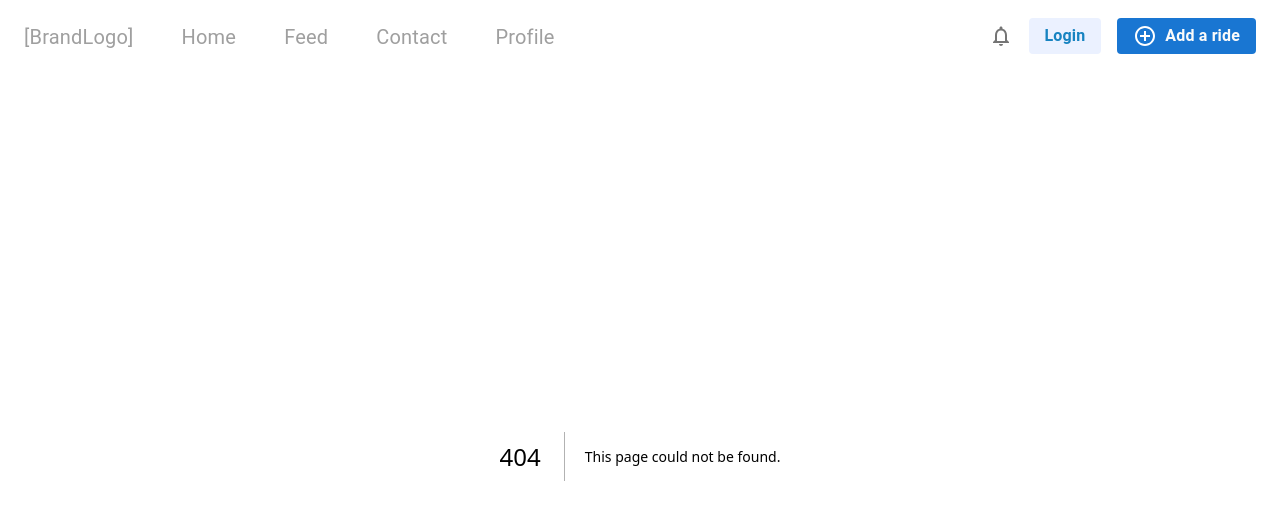
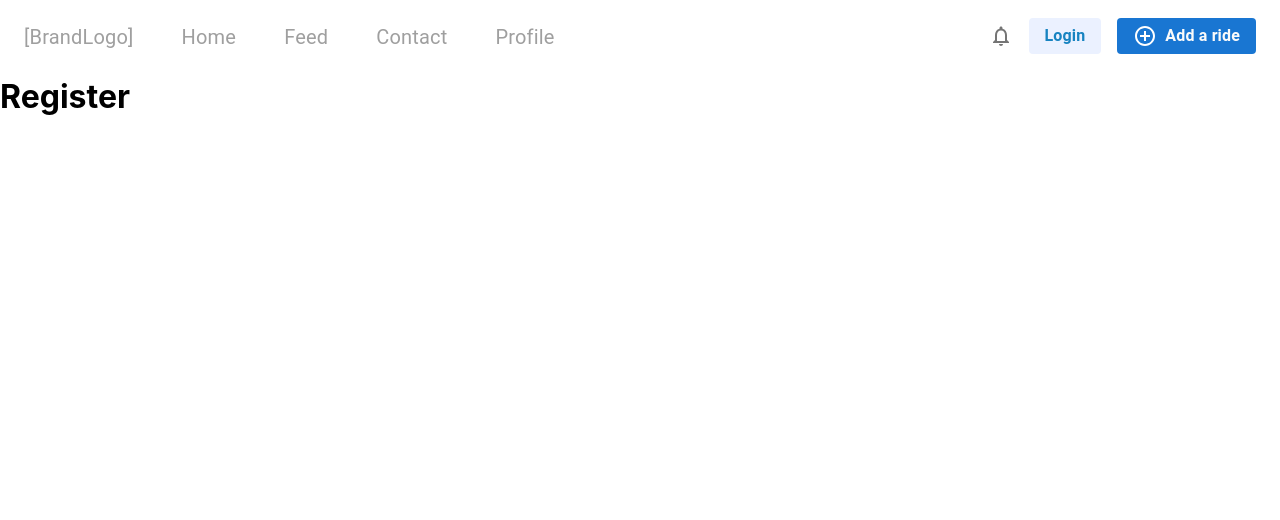
Before and after one commit to ARomaSIZE/paiduaygun, a Next.js app: page /register in a window 1280 px wide. Before the commit this address had no page. Shown: the top 520 px of the page. Built offline with nearby package versions, Linux system fonts and the light colour scheme.

Commit message:
add file login and register

```diff
--- /dev/null
+++ b/pages/register.js
@@ -0,0 +1,7 @@
+export default function Register() {
+    return (
+       <>
+       <h1>Register</h1>
+       </>
+    )
+  }
```
Also changed, not shown: pages/login.js (added, +7 -0 lines).
